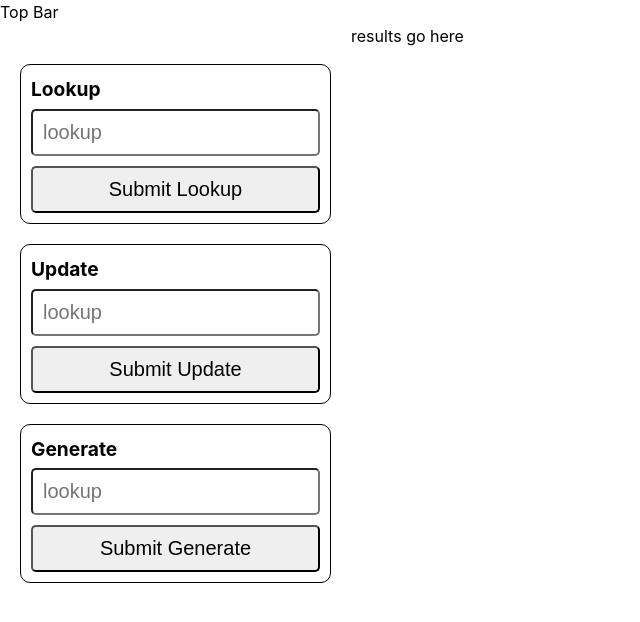
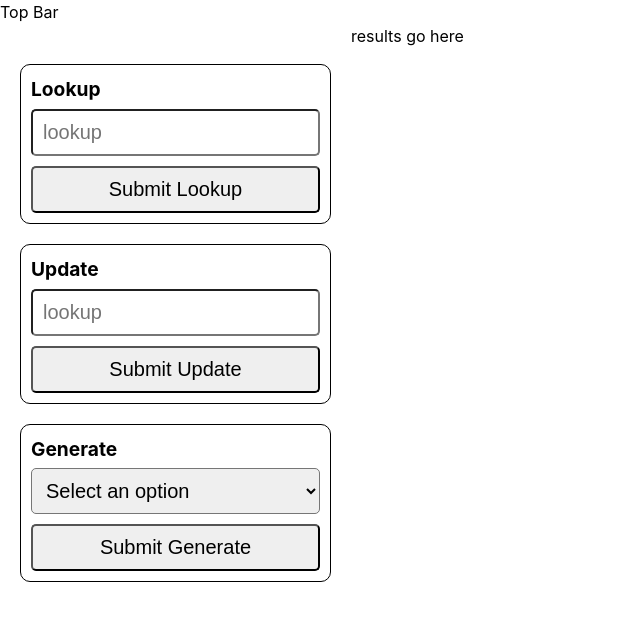
Before and after one commit to DevShasa/kimamo_inputs, a React (Vite) app: page / in a window 1280 px wide. Shown: the top 622 px of the page, without its empty margins (0-640 px from the left). Built offline with nearby package versions, Linux system fonts and the light colour scheme.

Commit message:
Feat: changed generate to dropdown

```diff
--- a/src/App.jsx
+++ b/src/App.jsx
@@ -91,7 +91,7 @@ function App() {
       throw new Error
 
     } catch (error) {
-      alert("SOMETHING WENT WRONG SUBMITTING GENERATE")
+      alert("SOMETHING WENT WRONG SUBMITTING UPDATE")
       console.log("error")
     }
   }
@@ -130,10 +130,13 @@ function App() {
             <div className="input_section">
                 <p>Generate</p>
                 {/* Changing this to a dropdown shortly */}
-                <input
-                  type="text"
-                  placeholder="lookup"
-                />
+                <select value={generate} onChange={(e)=>setGenerate(e.target.value)}>
+                  <option value="">Select an option</option>
+                  <option value="Option 1">Select option one</option>
+                  <option value="Option 2">Select option two</option>
+                  <option value="Option 3">Select option three</option>
+                  <option value="Option 4">Select option four</option>
+                </select>
                 <button>
                   Submit Generate
                 </button>
--- a/src/index.css
+++ b/src/index.css
@@ -59,3 +59,9 @@
   border-radius: 5px;
   cursor: pointer;
 }
+
+select{
+  padding: 10px;
+  font-size: 20px;
+  border-radius: 5px;
+  margin-bottom: 5px;}
```
